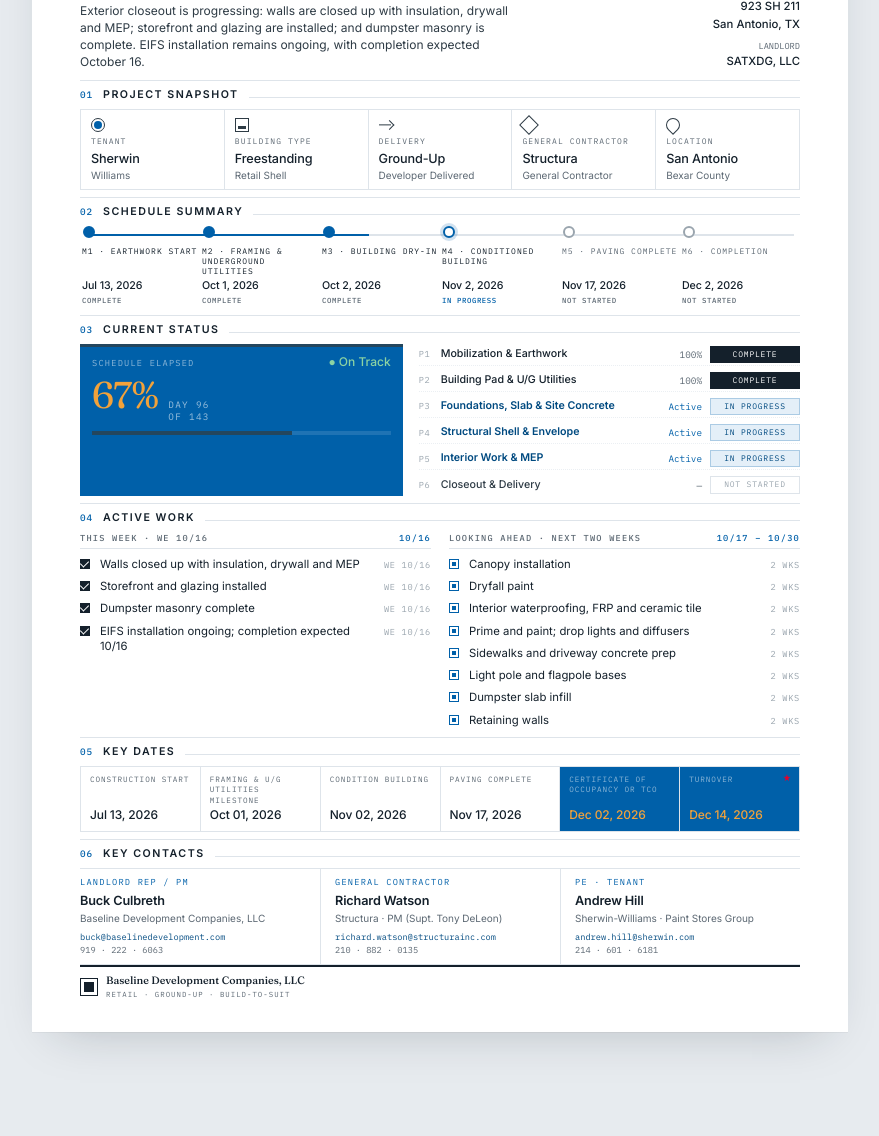
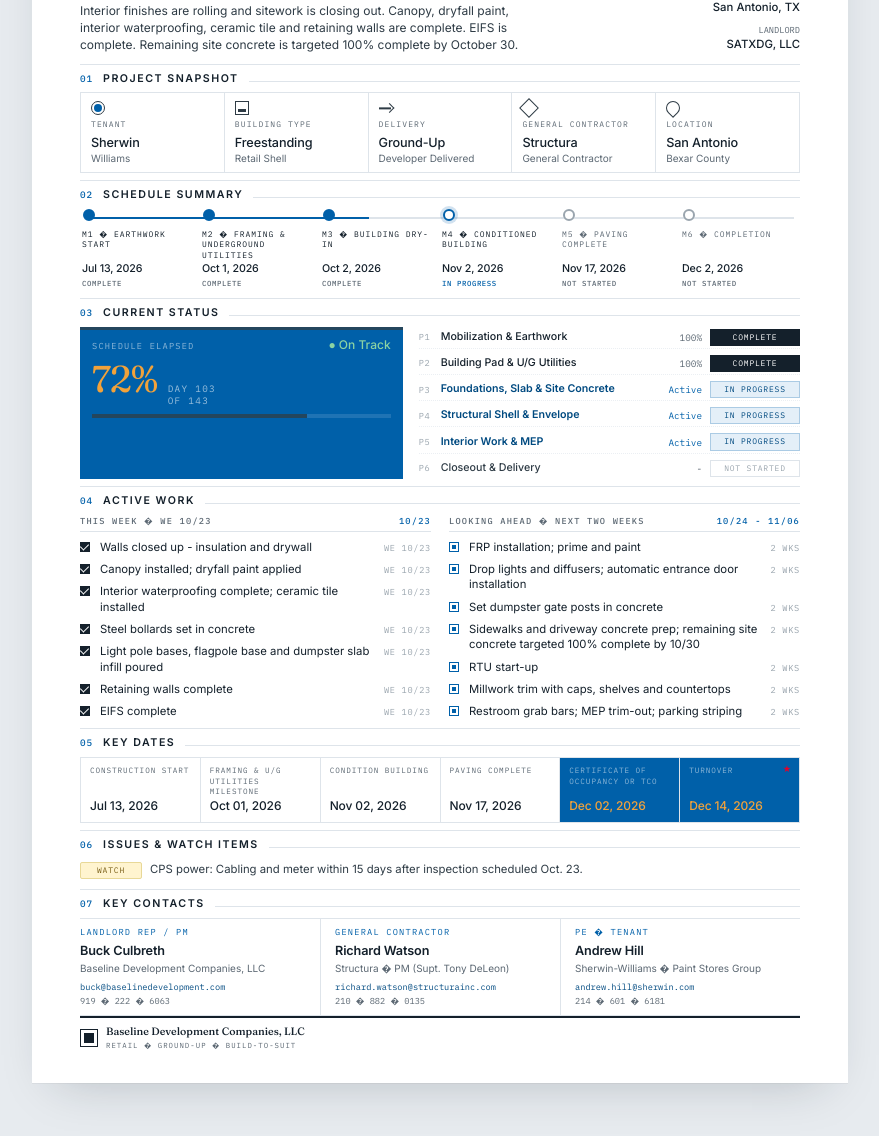
Before and after one commit to Harvey-Buck/SW_SATX-Project-Reports, a plain HTML site: page construction-status.html in a window 1280 px wide. Shown: the part 206-1342 px from the top of the page, without its empty margins (200-1079 px from the left). Before the commit the page ends 1302 px from the top, so only its background shows below. Drawn offline with Linux system fonts and the light colour scheme.

Commit message:
Publish approved October 23 construction status with CPS watch item

```diff
--- a/construction-status.html
+++ b/construction-status.html
@@ -2,7 +2,7 @@
 <html lang="en">
 <head>
 <meta charset="utf-8">
-<title>SHW-TX-001 · Sherwin Williams Potranco · Project Status</title>
+<title>SHW-TX-001 � Sherwin Williams Potranco � Project Status</title>
 <meta name="viewport" content="width=device-width, initial-scale=1">
 <link rel="preconnect" href="https://fonts.googleapis.com">
 <link rel="preconnect" href="https://fonts.gstatic.com" crossorigin>
@@ -270,7 +270,7 @@
   .sc-bar { height: 4px; background: rgba(255,255,255,0.12); position: relative; }
   .sc-bar::after {
     content: ""; position: absolute; left: 0; top: 0; bottom: 0;
-    width: 67%; /* elapsed schedule time: Day 96 of 143; not physical completion */ background: var(--card-navy);
+    width: 72%; /* elapsed schedule time: Day 103 of 143; not physical completion */ background: var(--card-navy);
   }
 
   .phases { display: flex; flex-direction: column; gap: 4px; }
@@ -540,8 +540,8 @@
     </div>
     <div class="doc-meta">
       <div><strong>CONSTRUCTION STATUS</strong></div>
-      <div>Issued <span style="color:var(--ink)">10 / 16 / 2026</span></div>
-      <div style="margin-top:4px"><span class="status-pill"><span class="dot"></span>Active · Interior Work, Envelope &amp; Sitework</span></div>
+      <div>Issued <span style="color:var(--ink)">10 / 23 / 2026</span></div>
+      <div style="margin-top:4px"><span class="status-pill"><span class="dot"></span>Active � Interior Work, Envelope &amp; Sitework</span></div>
     </div>
   </div>
 
@@ -551,10 +551,10 @@
       <div class="eyebrow">
         <span class="bar"></span>
         <span class="code">SHW-TX-001</span>
-        <span>· Ground-Up Retail Development</span>
+        <span>� Ground-Up Retail Development</span>
       </div>
       <h1>Sherwin&#8209;Williams <em>Potranco</em></h1>
-      <div class="subtitle">Exterior closeout is progressing: walls are closed up with insulation, drywall and MEP; storefront and glazing are installed; and dumpster masonry is complete. EIFS installation remains ongoing, with completion expected October 16.</div>
+      <div class="subtitle">Interior finishes are rolling and sitework is closing out. Canopy, dryfall paint, interior waterproofing, ceramic tile and retaining walls are complete. EIFS is complete. Remaining site concrete is targeted 100% complete by October 30.</div>
     </div>
     <div class="title-side">
       <div>SITE</div>
@@ -565,7 +565,7 @@
     </div>
   </div>
 
-  <!-- 01 · SNAPSHOT -->
+  <!-- 01 � SNAPSHOT -->
   <section class="section">
     <div class="section-head">
       <span class="section-num">01</span>
@@ -601,7 +601,7 @@
     </div>
   </section>
 
-  <!-- 02 · SCHEDULE -->
+  <!-- 02 � SCHEDULE -->
   <section class="section">
     <div class="section-head">
       <span class="section-num">02</span>
@@ -614,39 +614,39 @@
       <div class="milestones">
         <div class="ms done">
           <div class="ms-dot"></div>
-          <div class="ms-label">M1 · Earthwork Start</div>
+          <div class="ms-label">M1 � Earthwork Start</div>
           <div class="ms-date">Jul 13, 2026<span class="ms-status">Complete</span></div>
         </div>
         <div class="ms done">
           <div class="ms-dot"></div>
-          <div class="ms-label">M2 · Framing &amp; Underground Utilities</div>
+          <div class="ms-label">M2 � Framing &amp; Underground Utilities</div>
           <div class="ms-date">Oct 1, 2026<span class="ms-status">Complete</span></div>
         </div>
         <div class="ms done">
           <div class="ms-dot"></div>
-          <div class="ms-label">M3 · Building Dry-In</div>
+          <div class="ms-label">M3 � Building Dry-In</div>
           <div class="ms-date">Oct 2, 2026<span class="ms-status">Complete</span></div>
         </div>
         <div class="ms current">
           <div class="ms-dot"></div>
-          <div class="ms-label">M4 · Conditioned Building</div>
+          <div class="ms-label">M4 � Conditioned Building</div>
           <div class="ms-date">Nov 2, 2026<span class="ms-status">In Progress</span></div>
         </div>
         <div class="ms">
           <div class="ms-dot"></div>
-          <div class="ms-label">M5 · Paving Complete</div>
+          <div class="ms-label">M5 � Paving Complete</div>
           <div class="ms-date">Nov 17, 2026<span class="ms-status">Not Started</span></div>
         </div>
         <div class="ms">
           <div class="ms-dot"></div>
-          <div class="ms-label">M6 · Completion</div>
+          <div class="ms-label">M6 � Completion</div>
           <div class="ms-date">Dec 2, 2026<span class="ms-status">Not Started</span></div>
         </div>
       </div>
     </div>
   </section>
 
-  <!-- 03 · STATUS -->
+  <!-- 03 � STATUS -->
   <section class="section">
     <div class="section-head">
       <span class="section-num">03</span>
@@ -660,8 +660,8 @@
         <span class="val ok">&#9679; On Track</span>
       </div>
       <div class="sc-big">
-        <span class="num">67%</span>
-        <span class="cap">Day 96<br>of 143</span>
+        <span class="num">72%</span>
+        <span class="cap">Day 103<br>of 143</span>
       </div>
         <div class="sc-bar"></div>
       </div>
@@ -699,14 +699,14 @@
         <div class="phase">
           <span class="no">P6</span>
           <span class="name">Closeout &amp; Delivery</span>
-          <span class="pct">—</span>
+          <span class="pct">-</span>
           <span class="state">Not Started</span>
         </div>
       </div>
     </div>
   </section>
 
-  <!-- 04 · ACTIVE WORK -->
+  <!-- 04 � ACTIVE WORK -->
   <section class="section">
     <div class="section-head">
       <span class="section-num">04</span>
@@ -715,31 +715,33 @@
     </div>
     <div class="work-cols">
       <div class="work-col left">
-        <h4><span>This Week · WE 10/16</span><span class="tag">10/16</span></h4>
+        <h4><span>This Week � WE 10/23</span><span class="tag">10/23</span></h4>
         <ul>
-          <li><span class="ck"></span><span>Walls closed up with insulation, drywall and MEP</span><span class="dt">WE 10/16</span></li>
-          <li><span class="ck"></span><span>Storefront and glazing installed</span><span class="dt">WE 10/16</span></li>
-          <li><span class="ck"></span><span>Dumpster masonry complete</span><span class="dt">WE 10/16</span></li>
-          <li><span class="ck"></span><span>EIFS installation ongoing; completion expected 10/16</span><span class="dt">WE 10/16</span></li>
+          <li><span class="ck"></span><span>Walls closed up - insulation and drywall</span><span class="dt">WE 10/23</span></li>
+          <li><span class="ck"></span><span>Canopy installed; dryfall paint applied</span><span class="dt">WE 10/23</span></li>
+          <li><span class="ck"></span><span>Interior waterproofing complete; ceramic tile installed</span><span class="dt">WE 10/23</span></li>
+          <li><span class="ck"></span><span>Steel bollards set in concrete</span><span class="dt">WE 10/23</span></li>
+          <li><span class="ck"></span><span>Light pole bases, flagpole base and dumpster slab infill poured</span><span class="dt">WE 10/23</span></li>
+          <li><span class="ck"></span><span>Retaining walls complete</span><span class="dt">WE 10/23</span></li>
+          <li><span class="ck"></span><span>EIFS complete</span><span class="dt">WE 10/23</span></li>
         </ul>
       </div>
       <div class="work-col right">
-        <h4><span>Looking Ahead · Next Two Weeks</span><span class="tag">10/17 – 10/30</span></h4>
+        <h4><span>Looking Ahead � Next Two Weeks</span><span class="tag">10/24 - 11/06</span></h4>
         <ul>
-          <li><span class="ck"></span><span>Canopy installation</span><span class="dt">2 WKS</span></li>
-          <li><span class="ck"></span><span>Dryfall paint</span><span class="dt">2 WKS</span></li>
-          <li><span class="ck"></span><span>Interior waterproofing, FRP and ceramic tile</span><span class="dt">2 WKS</span></li>
-          <li><span class="ck"></span><span>Prime and paint; drop lights and diffusers</span><span class="dt">2 WKS</span></li>
-          <li><span class="ck"></span><span>Sidewalks and driveway concrete prep</span><span class="dt">2 WKS</span></li>
-          <li><span class="ck"></span><span>Light pole and flagpole bases</span><span class="dt">2 WKS</span></li>
-          <li><span class="ck"></span><span>Dumpster slab infill</span><span class="dt">2 WKS</span></li>
-          <li><span class="ck"></span><span>Retaining walls</span><span class="dt">2 WKS</span></li>
+          <li><span class="ck"></span><span>FRP installation; prime and paint</span><span class="dt">2 WKS</span></li>
+          <li><span class="ck"></span><span>Drop lights and diffusers; automatic entrance door installation</span><span class="dt">2 WKS</span></li>
+          <li><span class="ck"></span><span>Set dumpster gate posts in concrete</span><span class="dt">2 WKS</span></li>
+          <li><span class="ck"></span><span>Sidewalks and driveway concrete prep; remaining site concrete targeted 100% complete by 10/30</span><span class="dt">2 WKS</span></li>
+          <li><span class="ck"></span><span>RTU start-up</span><span class="dt">2 WKS</span></li>
+          <li><span class="ck"></span><span>Millwork trim with caps, shelves and countertops</span><span class="dt">2 WKS</span></li>
+          <li><span class="ck"></span><span>Restroom grab bars; MEP trim-out; parking striping</span><span class="dt">2 WKS</span></li>
         </ul>
       </div>
     </div>
   </section>
 
-  <!-- 05 · KEY DATES / PERMITS -->
+  <!-- 05 � KEY DATES / PERMITS -->
   <section class="section">
     <div class="section-head">
       <span class="section-num">05</span>
@@ -775,10 +777,25 @@
     </div>
   </section>
 
-  <!-- 06 · CONTACTS -->
+  <!-- 06 � ISSUES / WATCH -->
+  <section class="section">
+    <div class="section-head">
+      <span class="section-num">06</span>
+      <span class="section-title">Issues &amp; Watch Items</span>
+      <span class="section-rule"></span>
+    </div>
+    <div class="issues">
+      <div class="issue">
+        <span class="flag" style="background:#FFF4CF;color:#785D16;border:1px solid #E8D897">Watch</span>
+        <span class="txt">CPS power: Cabling and meter within 15 days after inspection scheduled Oct. 23.</span>
+      </div>
+    </div>
+  </section>
+
+  <!-- 07 � CONTACTS -->
   <section class="section" style="padding-bottom:0;">
     <div class="section-head">
-      <span class="section-num">06</span>
+      <span class="section-num">07</span>
       <span class="section-title">Key Contacts</span>
       <span class="section-rule"></span>
     </div>
@@ -789,25 +806,25 @@
         <div class="contact-org">Baseline Development Companies, LLC</div>
         <div class="contact-line">
           <span class="em">buck@baselinedevelopment.com</span><br>
-          919 · 222 · 6063
+          919 � 222 � 6063
         </div>
       </div>
       <div class="contact">
         <div class="contact-role">General Contractor</div>
         <div class="contact-name">Richard Watson</div>
-        <div class="contact-org">Structura · PM (Supt. Tony DeLeon)</div>
+        <div class="contact-org">Structura � PM (Supt. Tony DeLeon)</div>
         <div class="contact-line">
           <span class="em">richard.watson@structurainc.com</span><br>
-          210 · 882 · 0135
+          210 � 882 � 0135
         </div>
       </div>
       <div class="contact">
-        <div class="contact-role">PE · Tenant</div>
+        <div class="contact-role">PE � Tenant</div>
         <div class="contact-name">Andrew Hill</div>
-        <div class="contact-org">Sherwin-Williams · Paint Stores Group</div>
+        <div class="contact-org">Sherwin-Williams � Paint Stores Group</div>
         <div class="contact-line">
           <span class="em">andrew.hill@sherwin.com</span><br>
-          214 · 601 · 6181
+          214 � 601 � 6181
         </div>
       </div>
     </div>
@@ -819,7 +836,7 @@
       <div class="mk"></div>
       <div class="wm">
         Baseline Development Companies, LLC
-        <small>Retail · Ground-Up · Build-to-Suit</small>
+        <small>Retail � Ground-Up � Build-to-Suit</small>
       </div>
     </div>
   </div>
```
